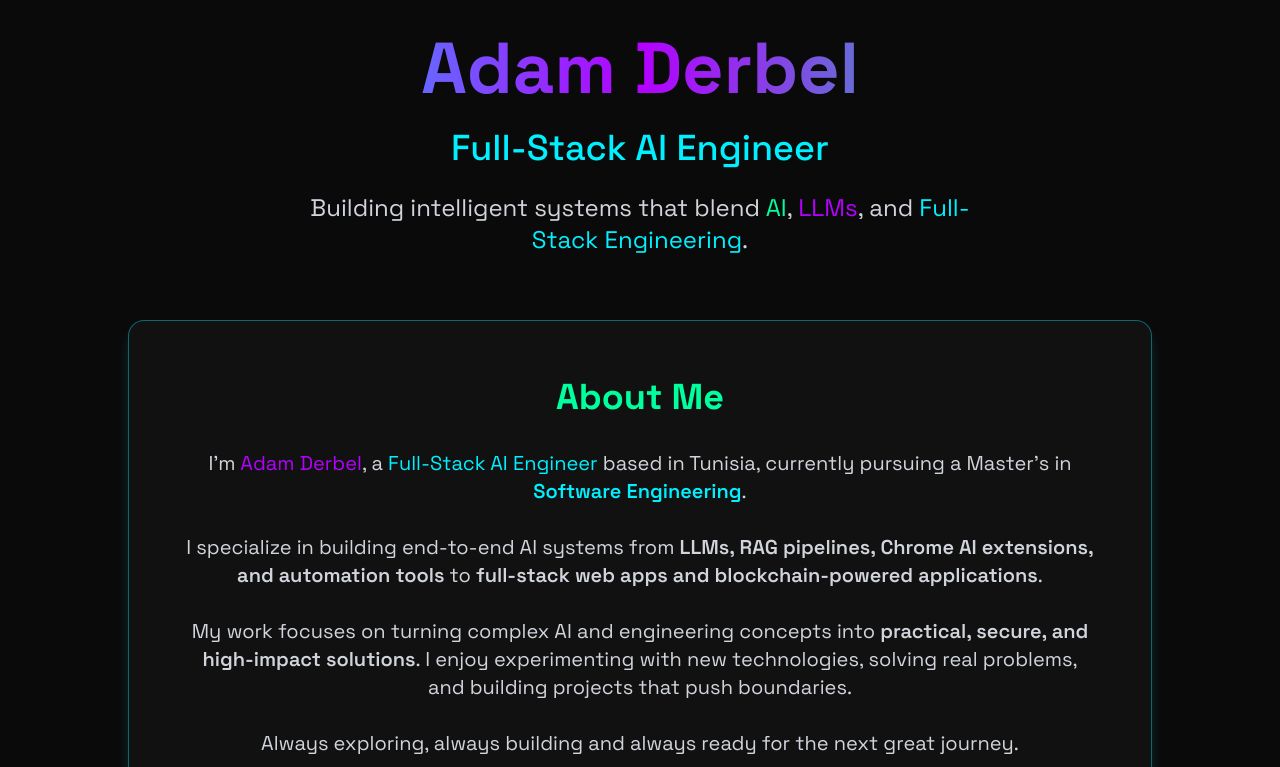
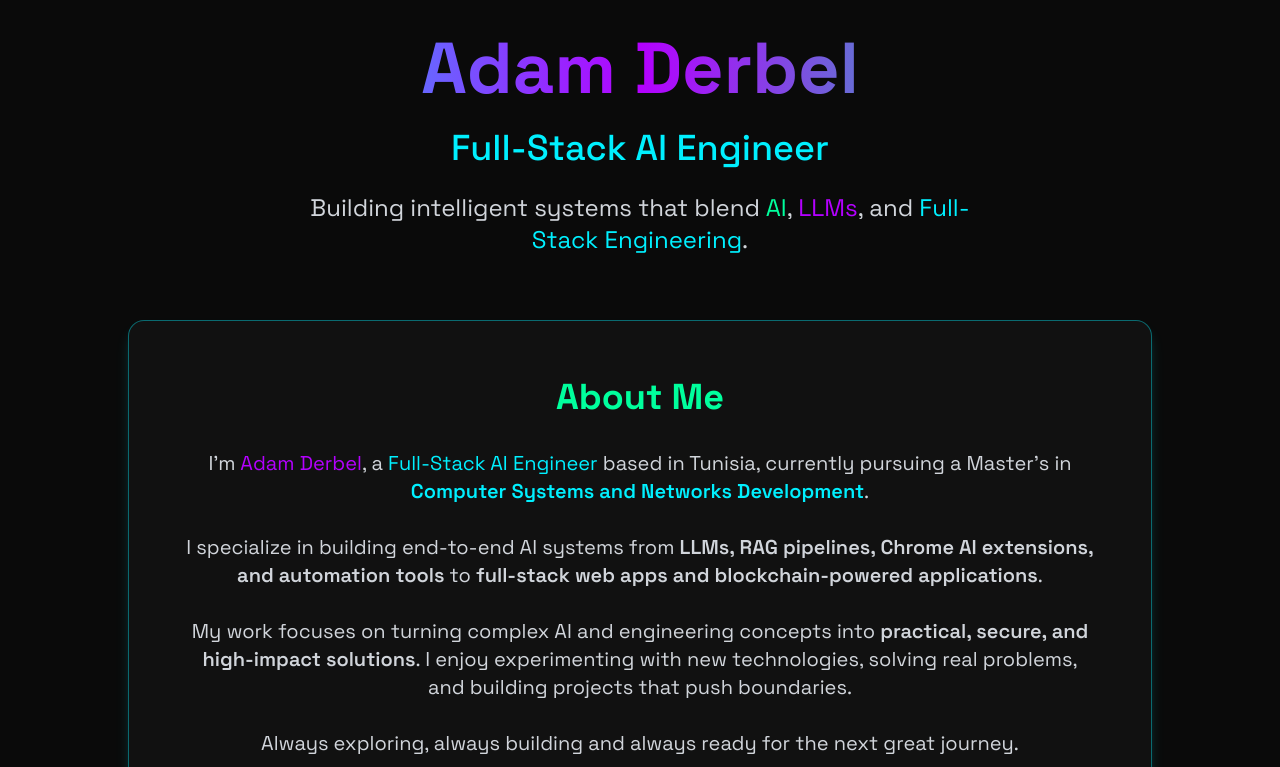
Before and after one commit to Adamderbel/Adam-Portfolio, a plain HTML site: page index.html in a window 1280 px wide. Shown: the top 767 px of the page. Drawn offline with nearby package versions, Linux system fonts and the light colour scheme.

Commit message:
Modified filee

```diff
--- a/index.html
+++ b/index.html
@@ -109,7 +109,7 @@
                     <p class="text-base sm:text-lg md:text-xl text-gray-300 mb-8 leading-relaxed">
                         I'm <span class="text-cyberpurple">Adam Derbel</span>, a
                         <span class="text-cyberblue">Full-Stack AI Engineer</span> based in Tunisia, currently pursuing a
-                        Master's in <span class="font-semibold text-cyberblue">Software Engineering</span>.
+                        Master's in <span class="font-semibold text-cyberblue">Computer Systems and Networks Development</span>.
                         <br><br>
                         I specialize in building end-to-end AI systems from
                         <span class="font-semibold">LLMs, RAG pipelines, Chrome AI extensions, and automation tools</span>
```
